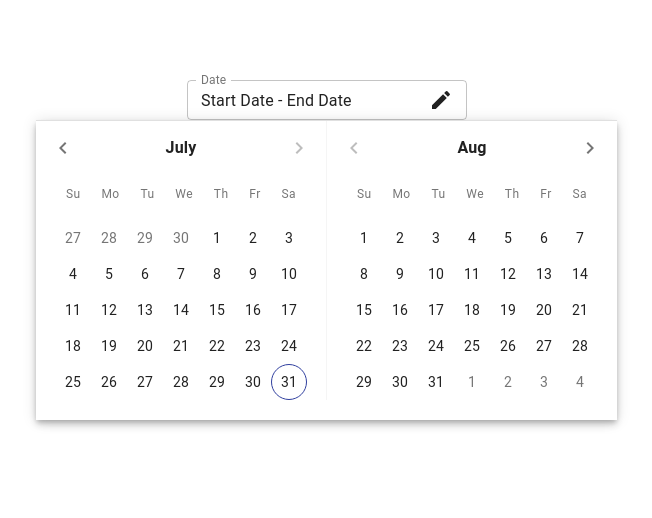
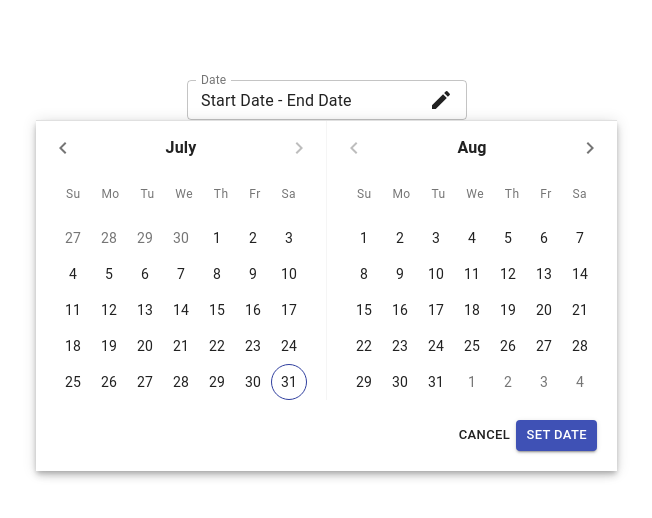
Before and after one commit to Duc-Developer/DateRangePicker, a React (Create React App) app: page / in a window 1280 px wide. Both pictures are taken after a click on the icon 754 px from the left and 100 px from the top of the page. Shown: the top 518 px of the page, without its empty margins (313-965 px from the left). Built offline with nearby package versions, Linux system fonts and the light colour scheme; the HTML template or start-up script is replaced by a standard one.

Commit message:
Edit - them bottom action

```diff
--- a/src/DateRangePicker/DatePicker/Menu.tsx
+++ b/src/DateRangePicker/DatePicker/Menu.tsx
@@ -54,6 +54,7 @@ interface MenuProps {
     onDayHover: (day: Date) => void;
     onMonthNavigate: (marker: symbol, action: NavigationAction) => void;
   };
+  GroupActions: React.FC;
 }
 
 const Menu: React.FunctionComponent<MenuProps> = (props: MenuProps) => {
@@ -71,6 +72,7 @@ const Menu: React.FunctionComponent<MenuProps> = (props: MenuProps) => {
     setDateRange,
     helpers,
     handlers,
+    GroupActions,
   } = props;
 
   const canNavigateCloser =
@@ -106,6 +108,7 @@ const Menu: React.FunctionComponent<MenuProps> = (props: MenuProps) => {
           </Grid>
         </Grid>
       </Grid>
+      {<GroupActions />}
     </Paper>
   );
 };
--- a/src/DateRangePicker/DatePicker/index.tsx
+++ b/src/DateRangePicker/DatePicker/index.tsx
@@ -13,6 +13,7 @@ import {
   max,
   min,
 } from "../Helpers";
+import { Grid, makeStyles, Button } from "@material-ui/core";
 
 // eslint-disable-next-line no-unused-vars
 import { DateRange, NavigationAction, DefinedRange } from "../Utilities/types";
@@ -35,8 +36,16 @@ export interface DateRangePickerProps {
   definedRanges?: DefinedRange[];
   minDate?: Date | string;
   maxDate?: Date | string;
+  handleError?: (dateRange: DateRange) => void;
   onChange: (dateRange: DateRange) => void;
 }
+
+const useStyles = makeStyles((theme) => ({
+  btnActions: {
+    paddingBottom: 20,
+    paddingRight: 20,
+  },
+}));
 
 const DatePicker: React.FunctionComponent<DateRangePickerProps> = (
   props: DateRangePickerProps
@@ -46,6 +55,7 @@ const DatePicker: React.FunctionComponent<DateRangePickerProps> = (
   const {
     open,
     onChange,
+    handleError,
     initialDateRange,
     minDate,
     maxDate,
@@ -94,7 +104,7 @@ const DatePicker: React.FunctionComponent<DateRangePickerProps> = (
       range.endDate = newEnd = min(newEnd, maxDateValid);
 
       setDateRange(range);
-      onChange(range);
+      // onChange(range);
 
       setFirstMonth(newStart);
       setSecondMonth(
@@ -104,7 +114,7 @@ const DatePicker: React.FunctionComponent<DateRangePickerProps> = (
       const emptyRange = {};
 
       setDateRange(emptyRange);
-      onChange(emptyRange);
+      // onChange(emptyRange);
 
       setFirstMonth(today);
       setSecondMonth(addMonths(firstMonth, 1));
@@ -114,7 +124,7 @@ const DatePicker: React.FunctionComponent<DateRangePickerProps> = (
   const onDayClick = (day: Date) => {
     if (startDate && !endDate && !isBefore(day, startDate)) {
       const newRange = { startDate, endDate: day };
-      onChange(newRange);
+      // onChange(newRange);
       setDateRange(newRange);
     } else {
       setDateRange({ startDate: day, endDate: undefined });
@@ -158,6 +168,22 @@ const DatePicker: React.FunctionComponent<DateRangePickerProps> = (
     onMonthNavigate,
   };
 
+  const handleCancel = (): void => {
+    onChange({
+      ...initialDateRange,
+    });
+  };
+
+  const handleSetDateSubmit = (): void => {
+    const { startDate, endDate } = dateRange;
+    if (!handleError) return onChange(dateRange);
+    if (!startDate || !endDate) {
+      handleError(dateRange);
+    } else {
+      onChange(dateRange);
+    }
+  };
+  const classes = useStyles();
   return open ? (
     <Menu
       dateRange={dateRange}
@@ -171,6 +197,29 @@ const DatePicker: React.FunctionComponent<DateRangePickerProps> = (
       setDateRange={setDateRangeValidated}
       helpers={helpers}
       handlers={handlers}
+      GroupActions={() => (
+        <Grid
+          className={classes.btnActions}
+          container
+          justify="flex-end"
+          direction="row"
+          wrap="nowrap"
+        >
+          <div>
+            <Button onClick={handleCancel} size="small" variant="text">
+              Cancel
+            </Button>
+            <Button
+              onClick={handleSetDateSubmit}
+              size="small"
+              variant="contained"
+              color="primary"
+            >
+              Set date
+            </Button>
+          </div>
+        </Grid>
+      )}
     />
   ) : null;
 };
--- a/src/DateRangePicker/index.tsx
+++ b/src/DateRangePicker/index.tsx
@@ -20,19 +20,29 @@ function DateRangePickers(props: Props) {
   const [textFieldValue, setTextFieldValue] = useState<string>(
     initialTextFieldValue
   );
+  const [errors, setErrors] = useState("");
   const anchorEl = useRef(null);
 
   const handleChange = (dateRange: DateRange) => {
     const { startDate, endDate } = dateRange;
-    setTextFieldValue(
-      `${dateStringToPattern(startDate)} - ${dateStringToPattern(endDate)}`
-    );
+    let newTextFieldValue = initialTextFieldValue;
+    if (startDate && endDate) {
+      newTextFieldValue = `${dateStringToPattern(
+        startDate
+      )} - ${dateStringToPattern(endDate)}`;
+      setErrors("");
+    }
+    setTextFieldValue(newTextFieldValue);
     setIsOpenDatePicker(!isOpenDatePicker);
     onChange(dateRange);
   };
 
   const handleOpenDatePicker = () => {
     setIsOpenDatePicker(!isOpenDatePicker);
+  };
+
+  const handleError = () => {
+    setErrors("Date range is invalid!");
   };
 
   return (
@@ -46,6 +56,8 @@ function DateRangePickers(props: Props) {
         ref={anchorEl}
         InputLabelProps={{ shrink: true }}
         value={textFieldValue}
+        error={!!errors}
+        helperText={errors}
         InputProps={{
           endAdornment: (
             <InputAdornment position="end">
@@ -65,7 +77,12 @@ function DateRangePickers(props: Props) {
       >
         {({ TransitionProps }) => (
           <Fade {...TransitionProps} timeout={350}>
-            <DatePicker open {...props} onChange={handleChange} />
+            <DatePicker
+              open
+              {...props}
+              onChange={handleChange}
+              handleError={handleError}
+            />
           </Fade>
         )}
       </Popper>
```
